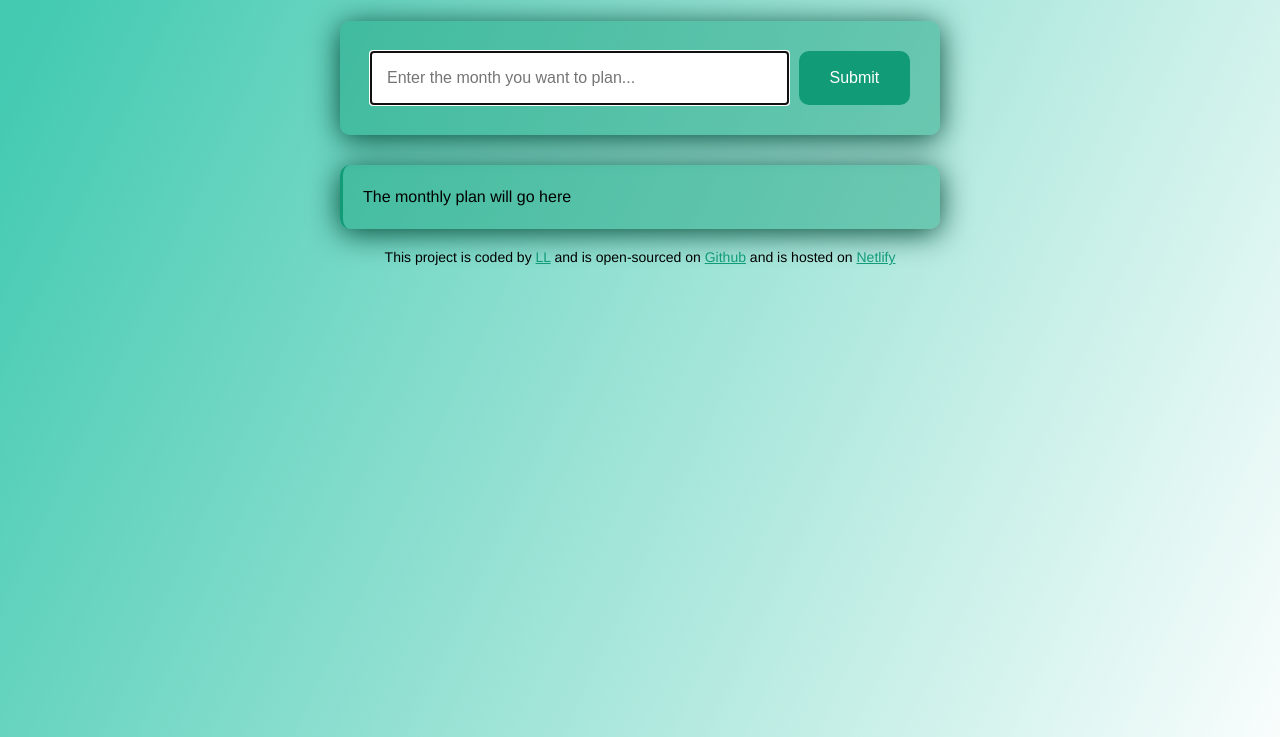
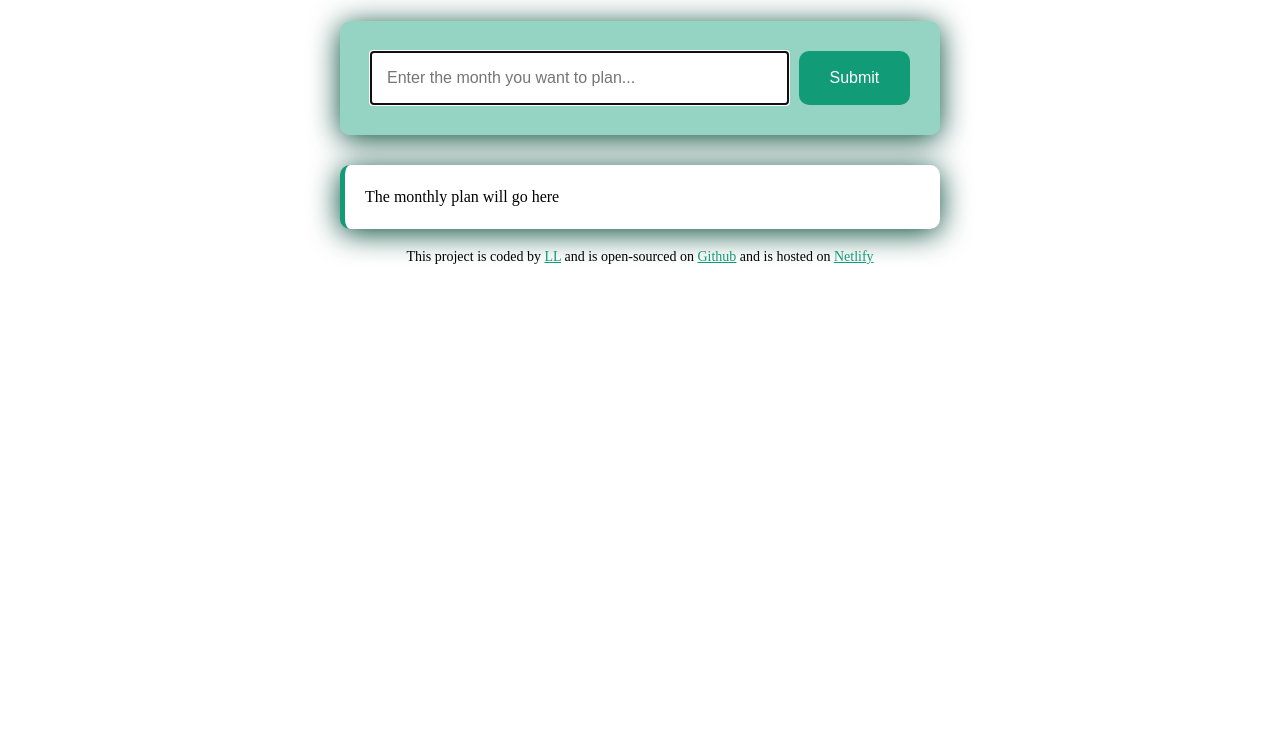
Before and after one commit to Zwergli1/mountain-garden-planner, a plain HTML site: page index.html in a window 1280 px wide. Shown: the part 183-920 px from the top of the page. Drawn offline with nearby package versions, Linux system fonts and the light colour scheme.

Commit message:
Changed CSS for background layout and planner box

```diff
--- a/src/style.css
+++ b/src/style.css
@@ -2,11 +2,7 @@ a {
   color: rgb(17, 155, 118);
 }
 body {
-  background: linear-gradient(
-    115.3deg,
-    rgb(67, 202, 177) 7.4%,
-    rgb(255, 255, 255) 103.1%
-  );
+  background: rgb(180, 243, 226)
   font-family: "Franklin Gothic Medium", "Arial Narrow", Arial, sans-serif;
   height: 100vh; /* makes the body fill the whole height of the viewport */
   margin: 0;
@@ -54,8 +50,9 @@ header {
 }
 
 .monthly-plan {
-  background-color: rgba(17, 155, 118, 0.445);
-  border-left: 3px solid rgb(17, 155, 118);
+  background-color: #fff;
+  border: 1px rgb(1, 73, 54);
+  border-left: 5px solid rgb(17, 155, 118);
   border-radius: 10px;
   box-shadow: 0px 4px 30px 0px rgb(1, 73, 54);
   font-size: 16px;
```
